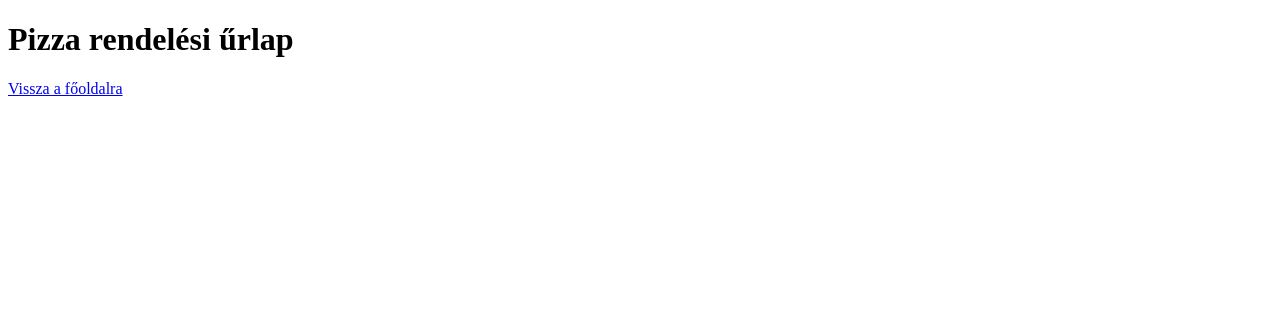
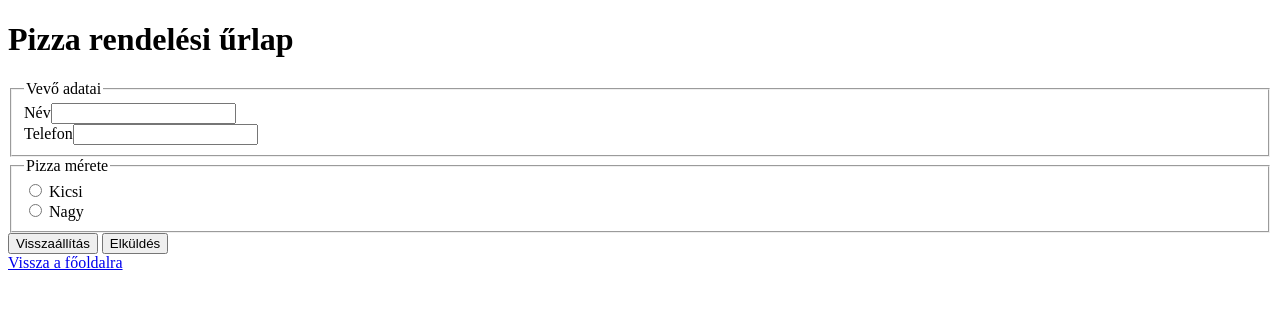
Before and after one commit to juhasz-szabolcs/2024_11_12_Web_pizzarendeles, a Flask app: page /pizza-order in a window 1280 px wide. Shown: the top 309 px of the page. Run offline with Flask 3, Linux system fonts and the light colour scheme.

Commit message:
Update pizza_order.html

```diff
--- a/templates/pizza_order.html
+++ b/templates/pizza_order.html
@@ -8,6 +8,23 @@
 <body>
     <h1>Pizza rendelési űrlap</h1>
 
+    <form method="post">
+        <fieldset>
+            <legend>Vevő adatai</legend>
+            Név<input type="text" name ="name" required><br>
+            Telefon<input type="tel" name="phone" required>
+        </fieldset>
+
+        <fieldset>
+            <legend>Pizza mérete</legend>
+            <input type="radio" name ="size" value="kicsi" required> Kicsi<br>
+            <input type="radio" name="size" value="nagy"> Nagy
+        </fieldset>
+
+        <button type="reset">Visszaállítás</button>
+        <button type="submit">Elküldés</button>
+    </form>
+
     <a href="/">Vissza a főoldalra</a>
 </body>
 </html>
```
